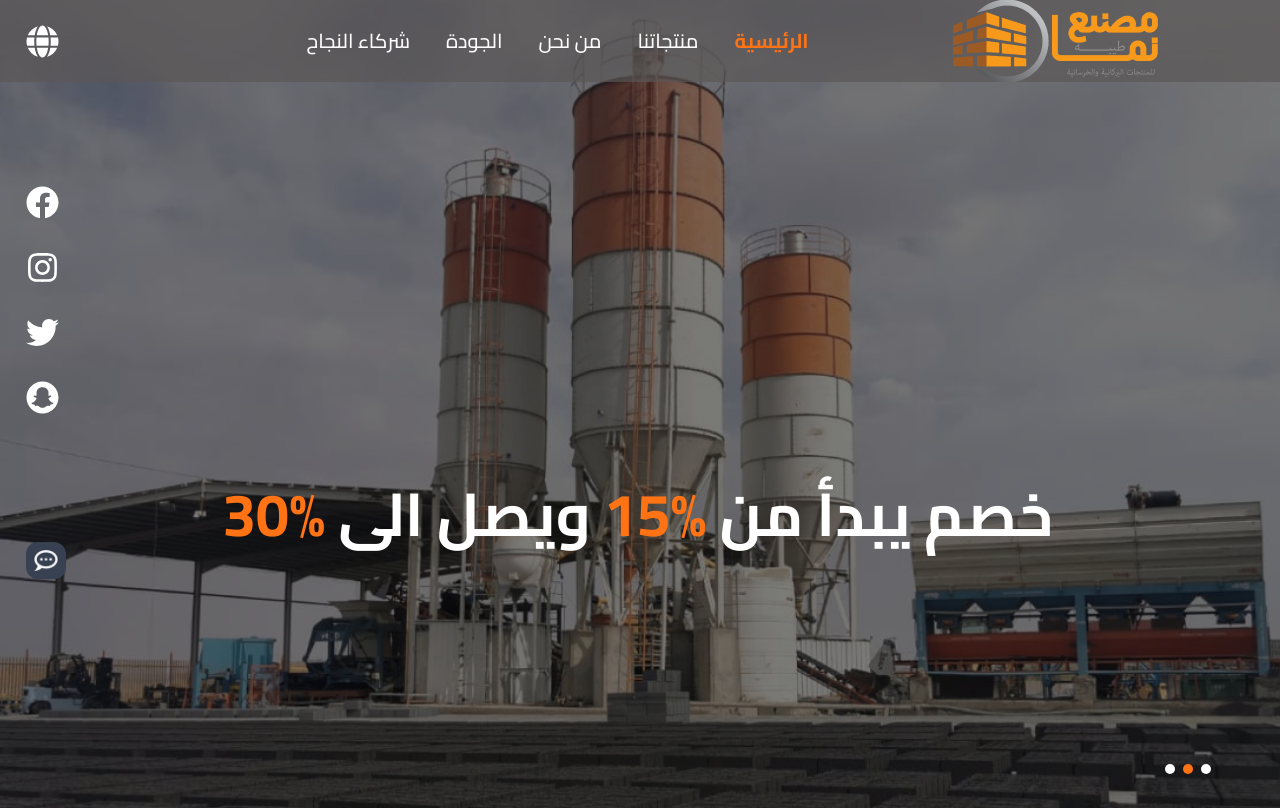
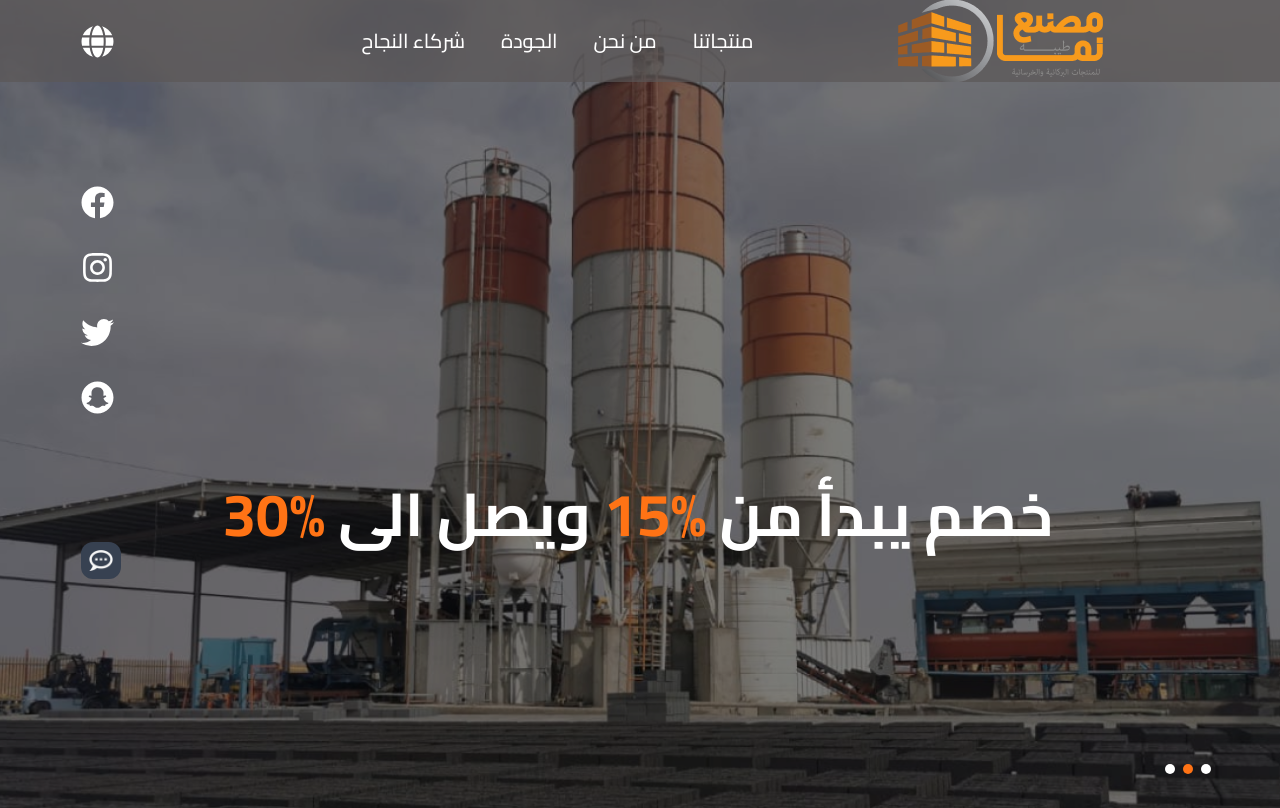
Before and after one commit to abdallamfathy/nama-project, a React (Vite) app: page / in a window 1280 px wide. Shown: the top 808 px of the page. Built offline with nearby package versions, Linux system fonts and the light colour scheme.

Commit message:
edit navbar

```diff
--- a/src/components/Chat.jsx
+++ b/src/components/Chat.jsx
@@ -19,7 +19,7 @@ const Chat = () => {
             </div>
             <div className='flex '>
               <button className='bg-gray-200  w-[50px] h-[50px] rounded-full  mr-3 flex justify-center items-center'><img src={send} alt="" /></button>
-               <button className='bg-gray-200 rounded-3xl h-12 relative '><input type="text" className='bg-transparent  border-transparent' /></button>
+               <button className='bg-gray-200 rounded-3xl h-12 relative '><input type="text" className='bg-transparent  border-transparent focus:outline-none focus:border-0' /></button>
             </div>
 
         </div>
--- a/src/components/Navbar.jsx
+++ b/src/components/Navbar.jsx
@@ -21,7 +21,7 @@ const Navbar = ({ textColor, socialDisplay }) => {
     { name: "الجودة", href: "/quality", current: false },
     { name: "من نحن", href: "/about", current: false },
     { name: "منتجاتنا", href: "/products", current: false },
-    { name: "الرئيسية", href: "/", current: true },
+    // { name: "الرئيسية", href: "/", current: true },
   ];
   const [searchTerm, setSearchTerm] = useState("");
   const [search, setSearch] = useState(false);
```
